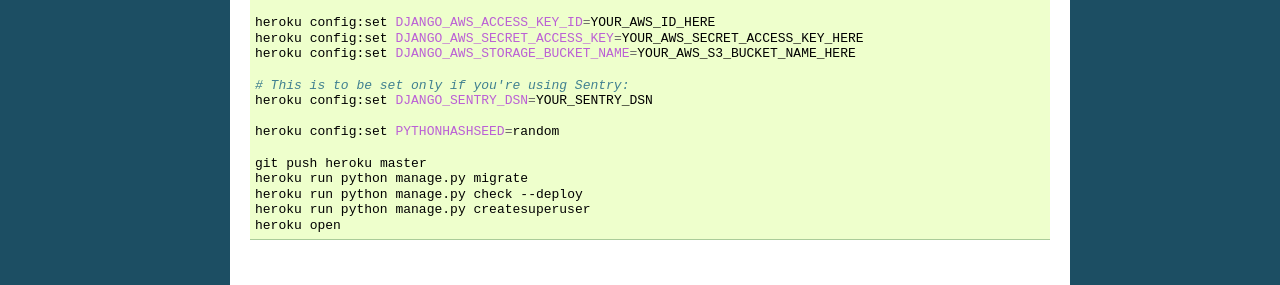
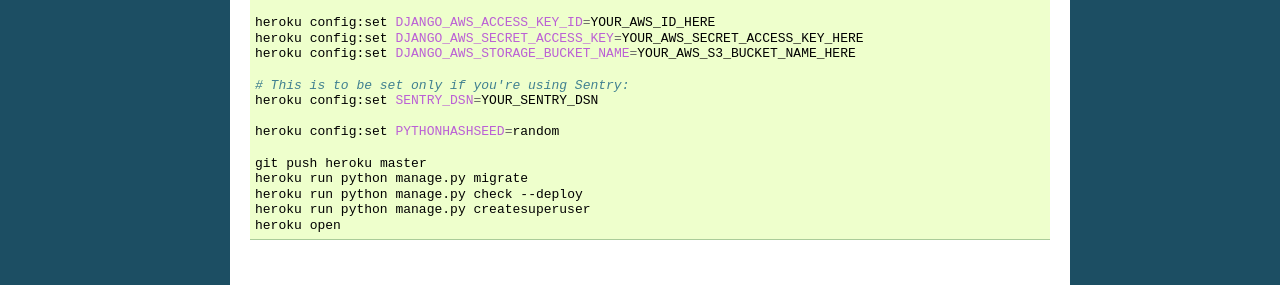
Before and after one commit to mazdakb/django-naqsh, a Sphinx documentation site: the page built from docs/deployment-on-heroku.rst, in a window 1280 px wide. Shown: the part 369-654 px from the top of the page. Built offline with Sphinx 7.4.7, drawn with Linux system fonts in a browser that asks for light colours.

Commit message:
Enhance celery scripts in local docker and variable name enhancements for SENTRY_DSN

```diff
--- a/docs/deployment-on-heroku.rst
+++ b/docs/deployment-on-heroku.rst
@@ -28,7 +28,7 @@
     heroku config:set DJANGO_AWS_STORAGE_BUCKET_NAME=YOUR_AWS_S3_BUCKET_NAME_HERE
 
     # This is to be set only if you're using Sentry:
-    heroku config:set DJANGO_SENTRY_DSN=YOUR_SENTRY_DSN
+    heroku config:set SENTRY_DSN=YOUR_SENTRY_DSN
 
     heroku config:set PYTHONHASHSEED=random
 
--- a/docs/deployment-with-docker.rst
+++ b/docs/deployment-with-docker.rst
@@ -32,7 +32,7 @@
 
 The majority of services above are configured through the use of environment variables. Just check out :ref:`envs` and you will know the drill.
 
-To obtain logs and information about crashes in a production setup, make sure that you have access to an external Sentry instance (e.g. by creating an account with `sentry.io`_), and set the ``DJANGO_SENTRY_DSN`` variable.
+To obtain logs and information about crashes in a production setup, make sure that you have access to an external Sentry instance (e.g. by creating an account with `sentry.io`_), and set the ``SENTRY_DSN`` variable.
 
 You will probably also need to setup the Mail backend, for example by adding a `Mailgun`_ API key and a `Mailgun`_ sender domain, otherwise, the account creation view will crash and result in a 500 error when the backend attempts to send an email to the account owner.
 
--- a/docs/settings.rst
+++ b/docs/settings.rst
@@ -44,7 +44,7 @@
 DJANGO_AWS_ACCESS_KEY_ID                AWS_ACCESS_KEY_ID           n/a                                            raises error
 DJANGO_AWS_SECRET_ACCESS_KEY            AWS_SECRET_ACCESS_KEY       n/a                                            raises error
 DJANGO_AWS_STORAGE_BUCKET_NAME          AWS_STORAGE_BUCKET_NAME     n/a                                            raises error
-DJANGO_SENTRY_DSN                       SENTRY_DSN                  n/a                                            raises error
+SENTRY_DSN                              SENTRY_DSN                  n/a                                            raises error
 DJANGO_SENTRY_CLIENT                    SENTRY_CLIENT               n/a                                            raven.contrib.django.raven_compat.DjangoClient
 DJANGO_SENTRY_LOG_LEVEL                 SENTRY_LOG_LEVEL            n/a                                            logging.INFO
 MAILGUN_API_KEY                         MAILGUN_ACCESS_KEY          n/a                                            raises error
```
Also changed, not shown: 7 other files.
